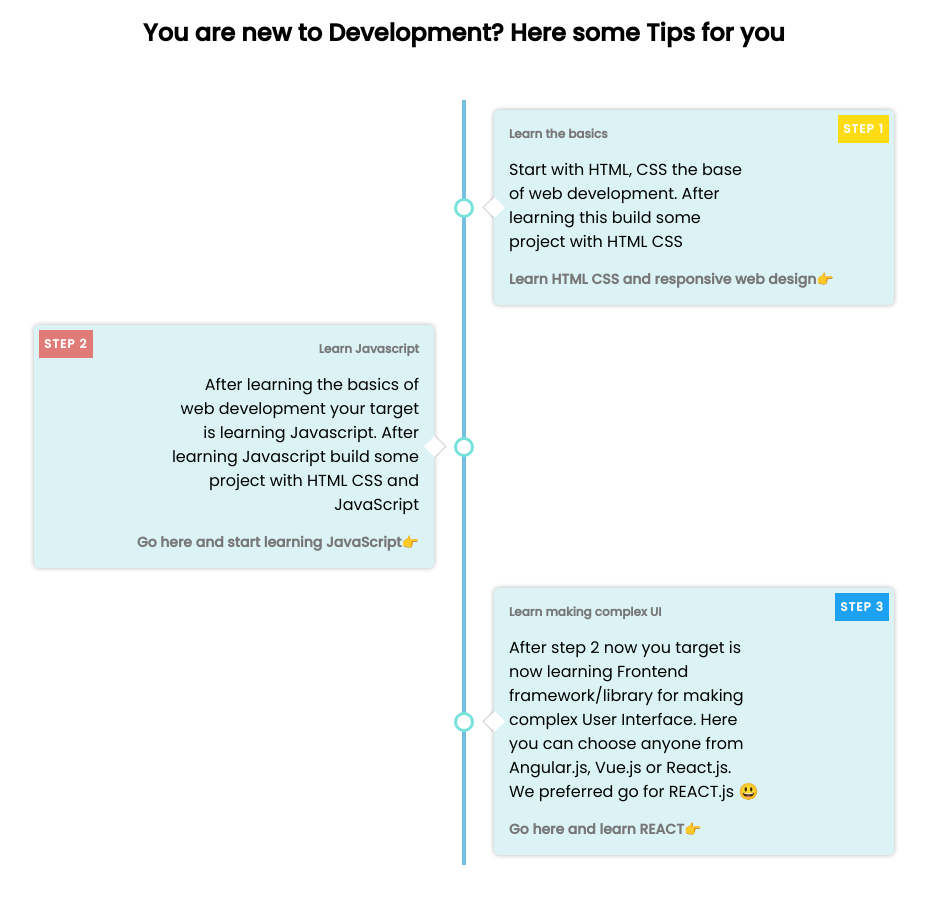
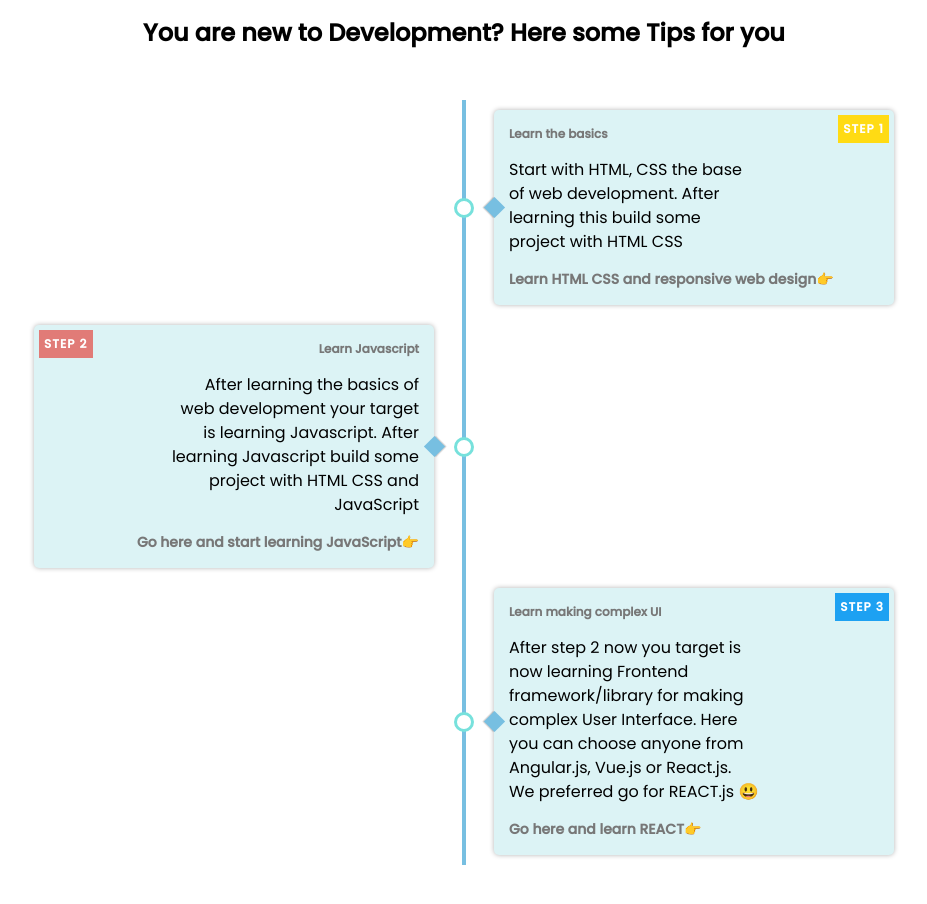
Before and after one commit to Mainul-Fahim/interview_kit, a React (Create React App) app: page / in a window 1280 px wide. Shown: the whole page, without its empty margins (176-1103 px from the left). Built offline with nearby package versions, Linux system fonts and the light colour scheme.

Commit message:
tips and trics done

```diff
--- a/src/components/Home/Tips/tips.css
+++ b/src/components/Home/Tips/tips.css
@@ -59,7 +59,8 @@
 
   .tipsCardContent::after {
     content: " ";
-    background-color: #fff;
+    background-color: #77bfe1;
+
     box-shadow: 1px -1px 1px rgba(0, 0, 0, 0.2);
     position: absolute;
     right: -7.5px;
```
Also changed, not shown: src/components/Home/OurTeam/OurTeam.js (added, +11 -0 lines), src/components/Home/OurTeam/team.css (added).
